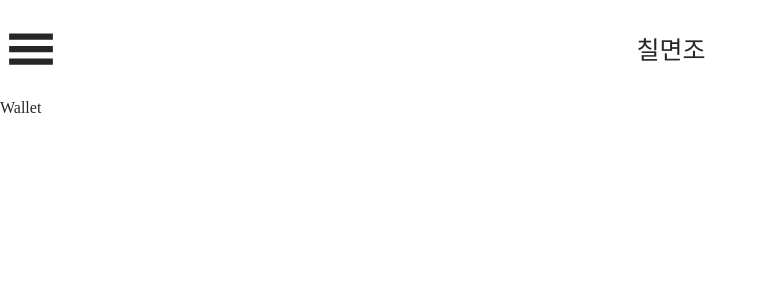
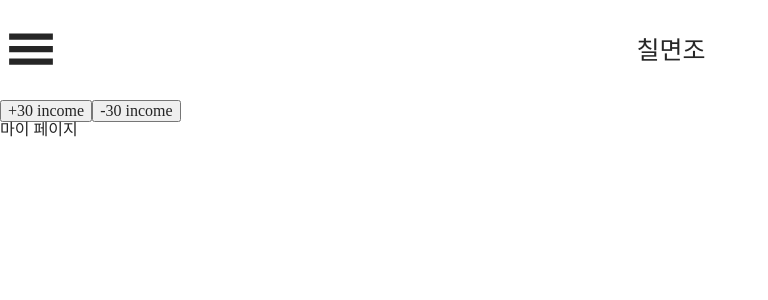
Before and after one commit to juajang/turkey, a React (Create React App) app: page /user/wallet in a window 1280 px wide. Shown: the top 300 px of the page, without its empty margins (0-768 px from the left). Built offline with nearby package versions, Linux system fonts and the light colour scheme.

Commit message:
Add reducer

```diff
--- a/src/App.js
+++ b/src/App.js
@@ -9,8 +9,11 @@ import Community from "./pages/Community";
 import Wallet from "./pages/Wallet";
 import PickMe from "./pages/PickMe";
 import Recommend from "./pages/Recommend";
+import { initialState, reducer, init } from "./reducer/wallet";
 
 function App() {
+  const [state, dispatch] = React.useReducer(reducer, initialState, init);
+
   return (
     <BrowserRouter>
       <Header />
@@ -18,7 +21,10 @@ function App() {
         <Route exact path="/" element={<Feed />} />
         <Route path="community" element={<Community />} />
         <Route path="pick-me" element={<PickMe />} />
-        <Route path="user/wallet" element={<Wallet />} />
+        <Route
+          path="user/wallet"
+          element={<Wallet dispatch={dispatch} state={state} />}
+        />
         <Route path="user/recommend" element={<Recommend />} />
       </Routes>
     </BrowserRouter>
--- a/src/pages/Wallet.js
+++ b/src/pages/Wallet.js
@@ -1,7 +1,26 @@
 import React from "react";
 
-const Wallet = () => {
-  return <h1> Wallet </h1>;
+const Wallet = ({ state, dispatch }) => {
+  console.log(state);
+  return (
+    <>
+      <button
+        onClick={() => {
+          dispatch({ type: "income", income: 30 });
+        }}
+      >
+        +30 income
+      </button>
+      <button
+        onClick={() => {
+          dispatch({ type: "income", income: -30 });
+        }}
+      >
+        -30 income
+      </button>
+      <h1> 마이 페이지 </h1>
+    </>
+  );
 };
 
 export default Wallet;
--- /dev/null
+++ b/src/reducer/wallet.js
@@ -0,0 +1,23 @@
+export const initialState = {
+  income: 0, // 수입
+  consume: 0, // 지출
+  invest: 0, // 투자
+  deposit: 0, // 저축
+};
+
+export const init = () => initialState;
+
+export function reducer(state, action) {
+  switch (action.type) {
+    case "income":
+      return { income: state.income + action.income };
+    case "consume":
+      return { consume: state.consume + action.consume };
+    case "invest":
+      return { invest: state.invest + action.invest };
+    case "deposit":
+      return { deposit: state.deposit + action.deposit };
+    default:
+      throw new Error();
+  }
+}
```
